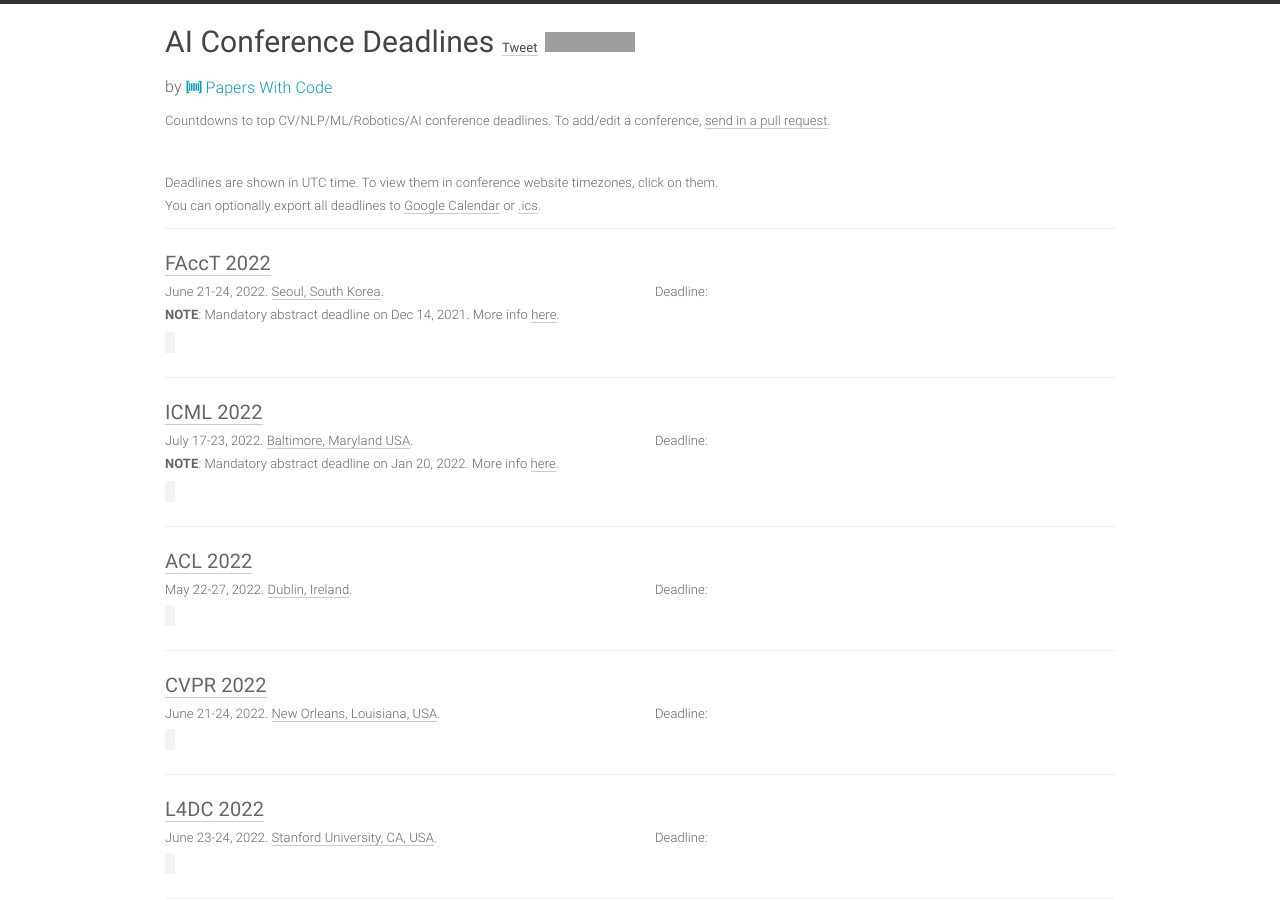
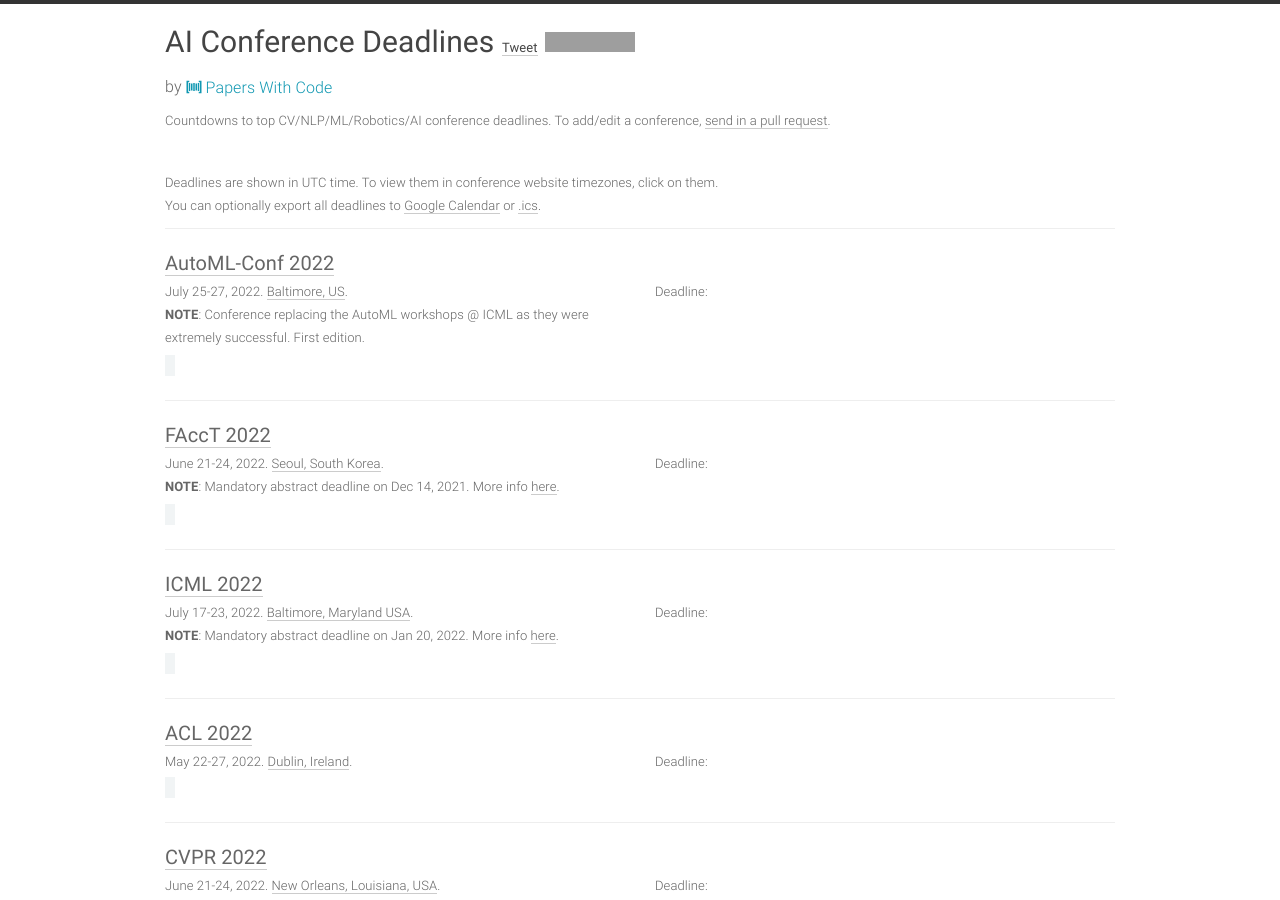
Before and after one commit to paperswithcode/ai-deadlines, a Jekyll site: the page built from index.html, in a window 1280 px wide and 900 px high. Built offline with Jekyll 4.4.1, drawn with Linux system fonts in a browser that asks for light colours; comment, search, counter and statistics services are not loaded; grey boxes are pictures that could not be loaded.

Commit message:
Update conferences.yml

```diff
--- a/_data/conferences.yml
+++ b/_data/conferences.yml
@@ -1,4 +1,16 @@
 ---
+- title: AutoML-Conf
+  hindex: 0
+  year: 2022
+  id: automl-conf22
+  link: https://automl.cc/
+  deadline: '2022-03-03 23:59:00'
+  abstract_deadline: '2022-02-24 23:59:00'
+  timezone: UTC-12
+  date: July 25-27, 2022
+  place: Baltimore, US
+  sub: ML
+  note: '<b>NOTE</b>: Conference replacing the AutoML workshops @ ICML as they were extremely successful. First edition.'
 
 - title: FAccT
   hindex: 44
```
